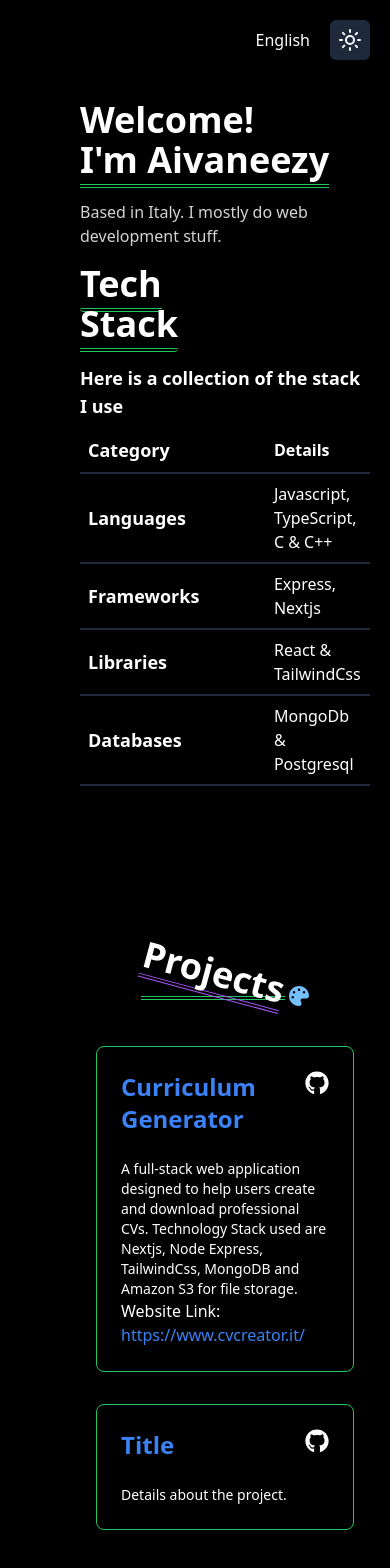
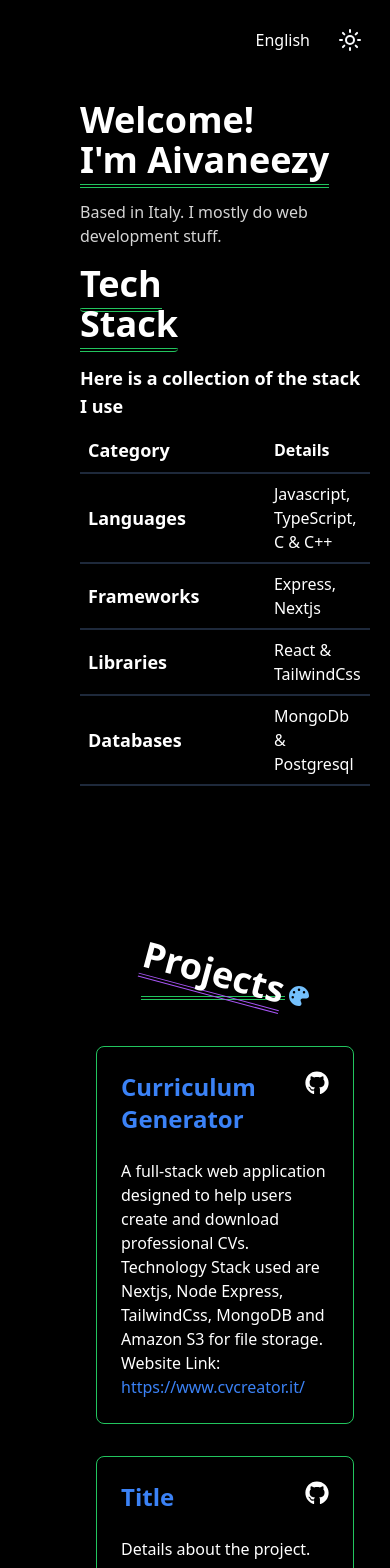
Before and after one commit to aivaneezy1/cv, a Next.js app: page / in a window 390 px wide. Shown: the top 1568 px of the page. Built offline with nearby package versions, Linux system fonts and the light colour scheme.

Commit message:
fixed vercel error

```diff
--- a/app/components/Card.jsx
+++ b/app/components/Card.jsx
@@ -26,7 +26,7 @@ const Card = () => {
             </Link>
           </div>
         </div>
-        <p className='mt-4 text-sm md:text-base'>
+        <p className='mt-4 text-md md:text-base'>
           A full-stack web application designed to help users create and download professional CVs. Technology Stack used are Nextjs, Node Express, TailwindCss, MongoDB and Amazon S3 for file storage.
         </p>
         <p>Website Link: <Link href="https://www.cvcreator.it/" className='text-blue-500 hover:border-b-2 border-blue-500'>https://www.cvcreator.it/</Link></p>
@@ -55,7 +55,7 @@ const Card = () => {
             </Link>
           </div>
         </div>
-        <p className='mt-4 text-sm md:text-base'>
+        <p className='mt-4 text-md md:text-base'>
           Details about the project.
         </p>
       </div>
--- a/app/components/ProgrammingLanguage.jsx
+++ b/app/components/ProgrammingLanguage.jsx
@@ -9,7 +9,7 @@ const ProgrammingLanguage = () => {
         <h2 className="text-white text-4xl font-semibold ">Welcome!</h2>
         <h2 className="text-white text-4xl font-bold">
           <span className="border-b-4 border-green-500 border-double">
-            I'm Aivaneezy
+            I&#39;m Aivaneezy
           </span>
           <span className="mt-2 sm:mt-0"></span>
         </h2>
--- a/app/components/ToogleMode.jsx
+++ b/app/components/ToogleMode.jsx
@@ -20,14 +20,14 @@ const ToggleMode = () => {
   const isDark = theme === "dark";
   return (
     <Button
-      variant="secondary"
+      variant="noBackground"
       size="icon"
       onClick={() => setTheme(isDark ? "light" : "dark")}
     >
       {isDark ? (
         <Sun className="hover:cursor-pointer hover:text-primary" />
       ) : (
-        <Moon className="hover:cursor-pointer hover:text-primary" />
+        <Moon style={{ color: 'white' }}  className="hover:cursor-pointer hover:text-primary" />
       )}
     </Button>
   );
--- a/app/components/ui/button.jsx
+++ b/app/components/ui/button.jsx
@@ -18,6 +18,7 @@ const buttonVariants = cva(
           "bg-secondary text-secondary-foreground hover:bg-secondary/80",
         ghost: "hover:bg-accent hover:text-accent-foreground",
         link: "text-primary underline-offset-4 hover:underline",
+         noBackground: "text-primary"
       },
       size: {
         default: "h-10 px-4 py-2",
--- a/app/globals.css
+++ b/app/globals.css
@@ -4,7 +4,7 @@
 
 @layer base {
   :root {
-   --background: 222.2, 84%, 25.9%;
+   --background: 222.2, 84%, 20.9%;
     --foreground: 222.2 84% 4.9%;
     --card: 0 0% 100%;
     --card-foreground: 222.2 84% 4.9%;
--- a/app/test/page.jsx
+++ /dev/null
@@ -1,24 +0,0 @@
-// app/components/ThemeSwitcher.tsx
-"use client";
-import {useTheme} from "next-themes";
-import { useEffect, useState } from "react";
-const page = () => {
-  const [mounted, setMounted] = useState(false)
-  const { theme, setTheme } = useTheme()
-
-  useEffect(() => {
-    setMounted(true)
-  }, [])
-
-  if(!mounted) return null
-
-  return (
-    <div className="text-white">
-      The current theme is: {theme}
-      <button className="bg-blue-500"onClick={() => setTheme('light')}>Light Mode</button>
-      <button  className="bg-blue-500" onClick={() => setTheme('dark')}>Dark Mode</button>
-    </div>
-  )
-}
-
-export default page
```
Also changed, not shown: app/pages/_document.jsx (renamed from app/_document.jsx).
